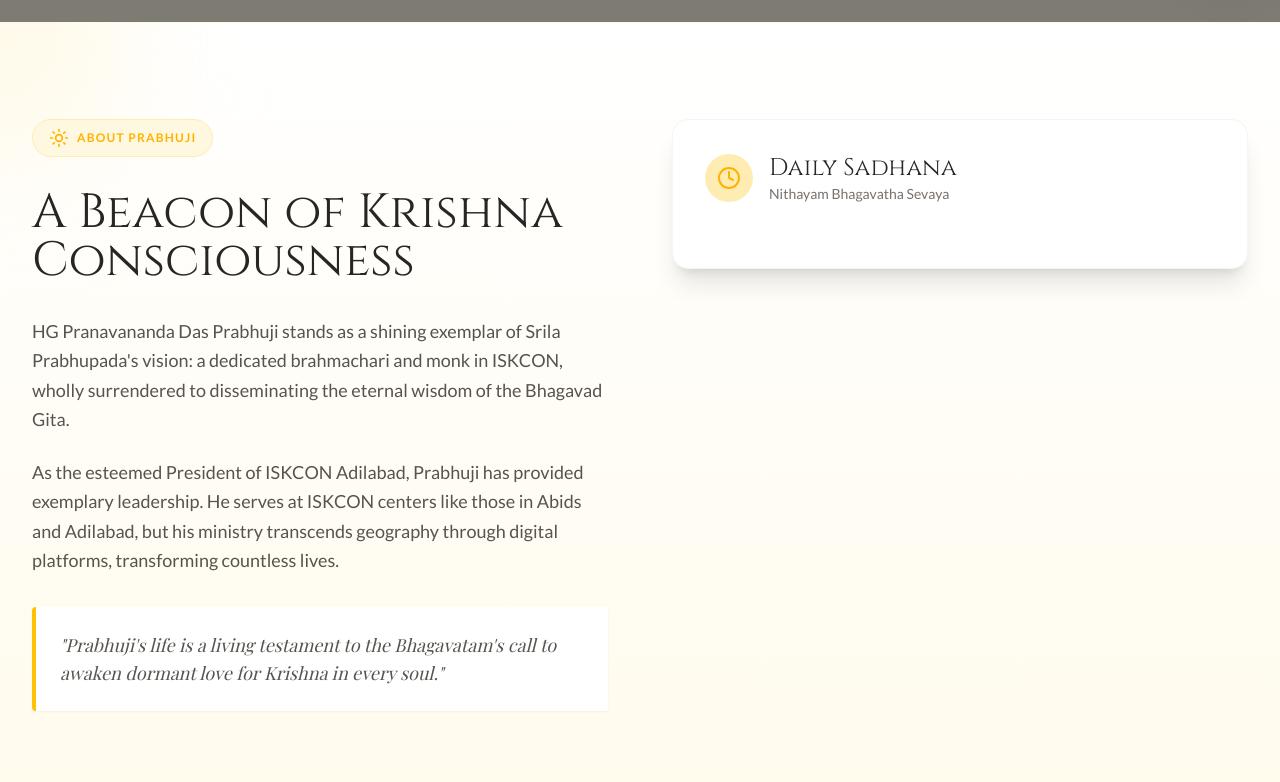
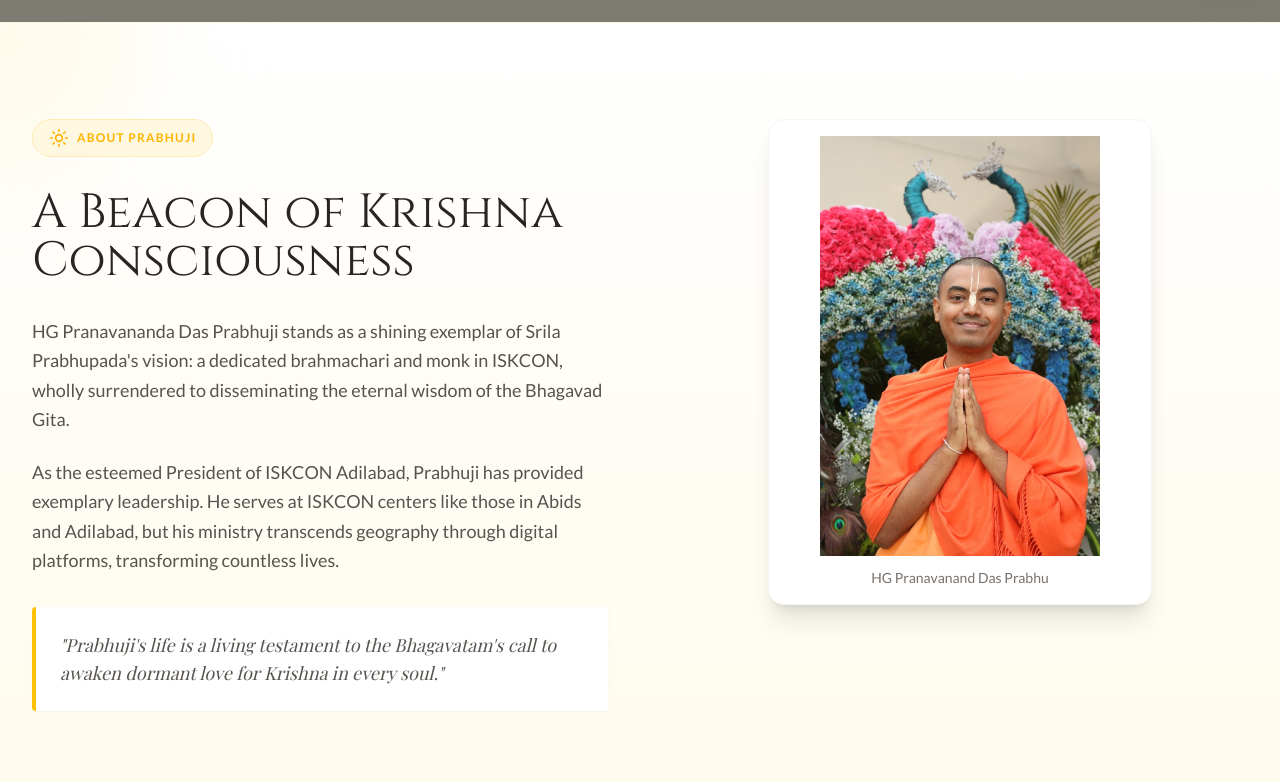
Before and after one commit to JashwanthJavili/HGPranavanandDasPrabhujiBday, a React (Vite) app: page / in a window 1280 px wide. Shown: the part 778-1560 px from the top of the page. Built offline with nearby package versions, Linux system fonts and the light colour scheme; a web font is replaced by a local one.

Commit message:
Replace About schedule with full Pranavanand image; remove end feet section

```diff
--- a/App.tsx
+++ b/App.tsx
@@ -8,7 +8,6 @@ import Teachings from './components/Teachings';
 import Tribute from './components/Tribute';
 import Gallery from './components/Gallery';
 import Blessings from './components/Blessings';
-import FeetSection from './components/FeetSection';
 import Connect from './components/Connect';
 import Footer from './components/Footer';
 import MusicPlayer from './components/MusicPlayer';
@@ -82,8 +81,6 @@ const App: React.FC = () => {
         <Teachings />
         <Tribute />
         <Gallery />
-        {/* Dedicated Pranavanand feet section (moved out of Gallery) */}
-        <FeetSection image="/Images/feet-of-pranavanand-das-prabhu.png" alt="Lotus feet of HG Pranavanand Das Prabhu" caption="Lotus feet of HG Pranavanand Das Prabhuji" flowers={true} />
         <Connect />
       </main>
       <Footer />
--- a/components/About.tsx
+++ b/components/About.tsx
@@ -36,31 +36,14 @@ const About: React.FC = () => {
             </div>
           </div>
 
-              {/* Right Column: Daily Schedule (as the card behind the title) */}
-              <div id="schedule" className="relative z-10">
-              <div className="bg-white rounded-2xl p-8 shadow-xl border border-stone-100">
-                <div className="flex items-center mb-8">
-                  <div className="bg-saffron-100 p-3 rounded-full mr-4">
-                    <Clock className="h-6 w-6 text-saffron-600" />
+              {/* Right Column: Portrait image of HG Pranavanand Das Prabhu (replaces Daily Sadhana card) */}
+              <div id="schedule" className="relative z-10 flex items-center justify-center">
+                <div className="bg-white rounded-2xl p-4 shadow-xl border border-stone-100 w-full max-w-sm">
+                  <div className="w-full h-[420px] overflow-hidden rounded-lg">
+                    <img src="/Images/hg-pranavanand-1.jpg" alt="HG Pranavanand Das Prabhu" className="w-full h-full object-contain" />
                   </div>
-                  <div>
-                    <h3 className="font-display text-2xl text-stone-800">Daily Sadhana</h3>
-                    <p className="text-stone-500 text-sm">Nithayam Bhagavatha Sevaya</p>
-                  </div>
+                  <p className="text-center text-sm text-stone-500 mt-3">HG Pranavanand Das Prabhu</p>
                 </div>
-
-                <div className="space-y-6">
-                  {SCHEDULE_ITEMS.map((item, index) => (
-                  <div key={index} className="relative pl-8 before:absolute before:left-0 before:top-2 before:w-2 before:h-2 before:bg-saffron-400 before:rounded-full hover:bg-stone-50 p-2 rounded transition-colors">
-                    <div className="font-mono text-saffron-600 text-xs font-bold uppercase tracking-wider mb-1">
-                    {item.time}
-                    </div>
-                    <h4 className="font-serif font-bold text-stone-800 text-lg">{item.activity}</h4>
-                    <p className="text-sm text-stone-500 mt-1 leading-relaxed">{item.description}</p>
-                  </div>
-                  ))}
-                </div>
-              </div>
               </div>
         </div>
 
```
